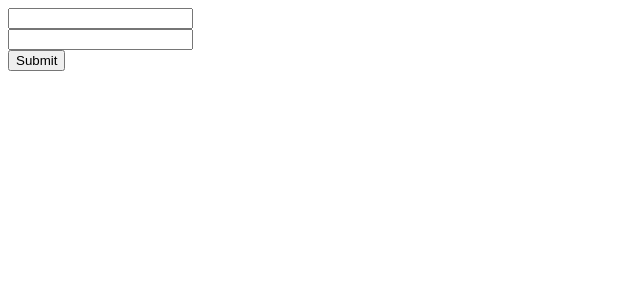
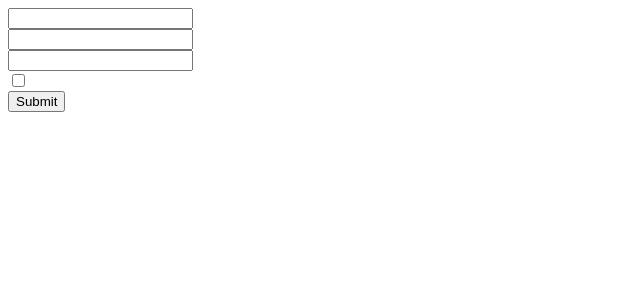
Before and after one commit to RiFactor/react-hook-form-demo, a React (Vite) app: page / in a window 1280 px wide. Shown: the top 300 px of the page, without its empty margins (0-640 px from the left). Built offline with nearby package versions, Linux system fonts and the light colour scheme.

Commit message:
fix console error

```diff
--- a/src/app.tsx
+++ b/src/app.tsx
@@ -2,7 +2,6 @@ import React, { FC } from "react";
 import { SubmitHandler, useForm } from "react-hook-form";
 import { yupResolver } from "@hookform/resolvers/yup";
 import yup from "./yup.config";
-import { ErrorMessage } from "@hookform/error-message";
 import Form from "./form";
 import Input from "./input";
 
@@ -11,6 +10,8 @@ export interface IProps {}
 type TField = {
   firstName: string;
   lastName: string;
+  shouldDisplay: boolean;
+  age: number;
 };
 
 // type TField = yup.InferType<typeof schema>; // can infer if no TS error
@@ -18,7 +19,9 @@ type TField = {
 const schema = yup
   .object({
     firstName: yup.string().required(),
-    lastName: yup.string().required()
+    lastName: yup.string().required(),
+    shouldDisplay: yup.boolean().required(),
+    age: yup.number().required()
   })
   .required(); // if undefined?
 
@@ -37,6 +40,9 @@ const App: FC<IProps> = props => {
     <Form methods={methods} onSubmit={methods.handleSubmit(onSubmit)}>
       <Input type="text" name="firstName"></Input>
       <Input type="text" name="lastName"></Input>
+      <Input name="age" type="number" />
+      <Input name="shouldDisplay" type="checkbox" />
+
       <button type="submit">Submit</button>
     </Form>
   );
--- a/src/input.tsx
+++ b/src/input.tsx
@@ -17,12 +17,12 @@ const Input: FC<IProps> = props => {
 
   useEffect(() => {
     return () => methods.unregister(name);
-  }, [methods, name]);
+  }, [name]); // don't have methods in the dependency array
 
   return (
     <div>
       <input {...methods.register(name)} {...rest} />
-      <ErrorMessage errors={methods.formState.errors} name={name} render={({ message }) => <p>{message}</p>} />{" "}
+      <ErrorMessage errors={methods.formState.errors} name={name} render={({ message }) => <p>{message}</p>} />
     </div>
   );
 };
```
